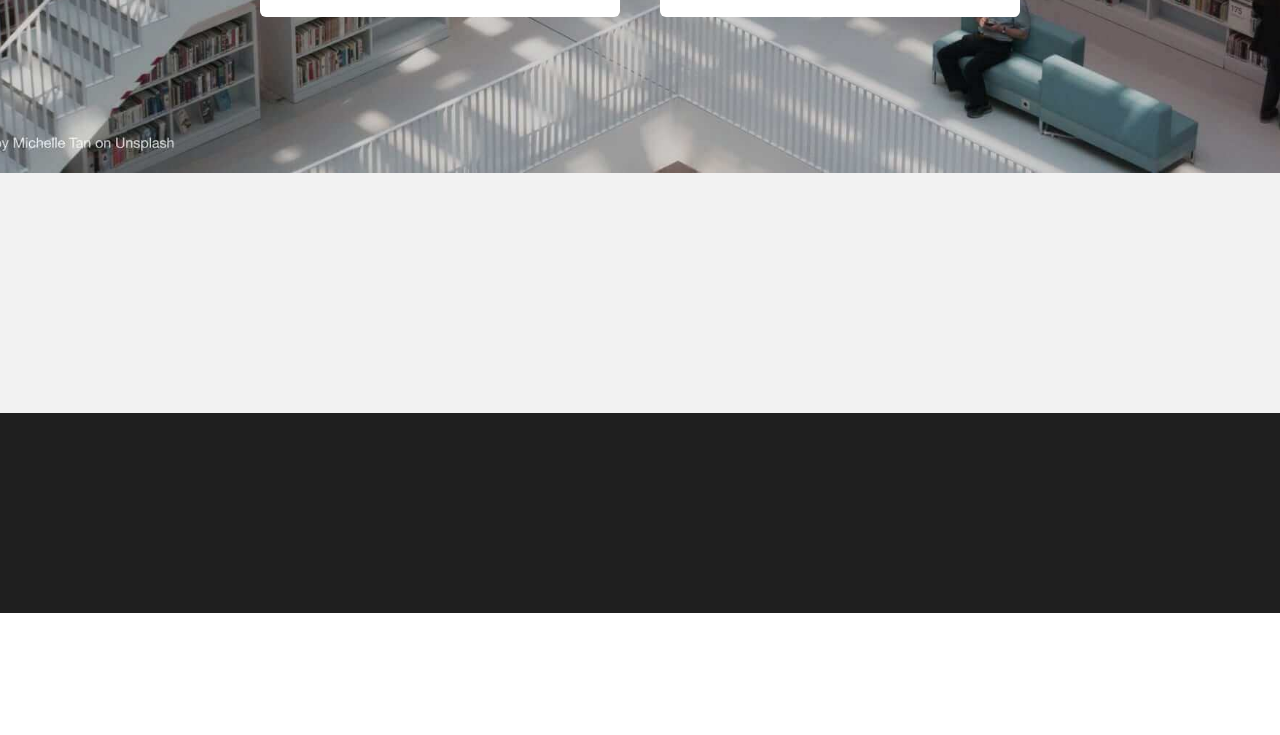
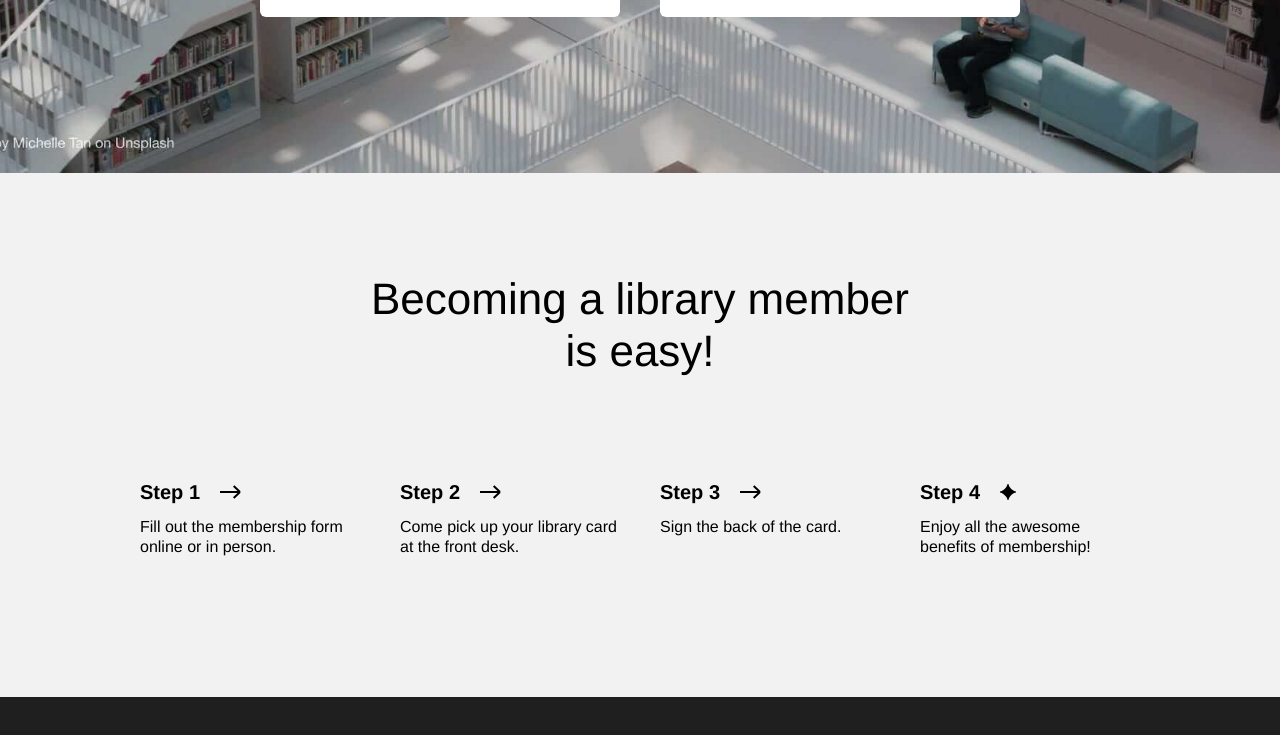
Before and after one commit to misterjjg/se_project_library, a plain HTML site: page index.html in a window 1280 px wide. Shown: the part 2761-3496 px from the top of the page. Before the commit the page ends 3374 px from the top, so only its background shows below. Drawn offline with Linux system fonts and the light colour scheme.

Commit message:
Add membership steps

```diff
--- a/index.html
+++ b/index.html
@@ -211,10 +211,7 @@
         </section>
 
         <section class="membership">
-          <!-- --------------------------------------------------------------- -->
-          <!--         Don't uncomment until the final project stage           -->
-          <!-- --------------------------------------------------------------- -->
-          <!--<h2 class="membership__title">Becoming a library member is easy!</h2>
+          <h2 class="membership__title">Becoming a library member is easy!</h2>
           <ul class="membership__steps">
             <li class="step">
               <h3 class="step__title">
@@ -266,7 +263,7 @@
                 Enjoy all the awesome benefits of membership!
               </p>
             </li>
-         </ul>-->
+          </ul>
         </section>
 
         <section class="about">
--- a/styles/style.css
+++ b/styles/style.css
@@ -314,10 +314,16 @@
   padding: 0;
   margin: 100px 0 0;
   /* Add styles */
+  display: flex;
+  flex-wrap: wrap;
+  justify-content: center;
+  gap: 40px;
 }
 
 .step {
   /* Add styles */
+  display: block;
+  flex-basis: 220px;
 }
 
 .step__title {
```
Lines whose indentation alone changed are shown as unchanged.
